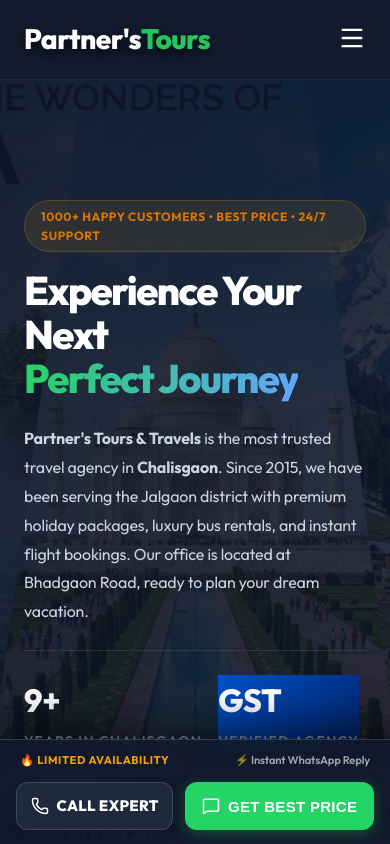
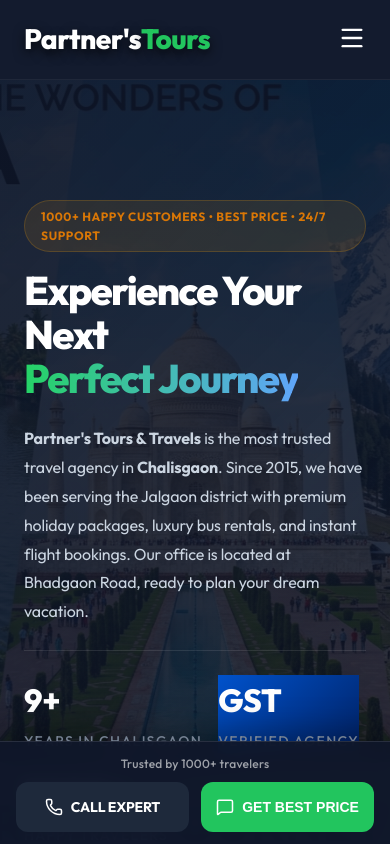
Before and after one commit to shubhpatil28/partner-tours-website, a React (Vite) app: page / in a window 390 px wide. Shown: the top 844 px of the page. Built offline with nearby package versions, Linux system fonts and the light colour scheme.

Commit message:
Mobile sticky bar + WhatsApp optimization + SEO improvements

```diff
--- a/src/App.jsx
+++ b/src/App.jsx
@@ -81,26 +81,23 @@
             />
           )}
 
-          {/* Conversion-Optimized Mobile Sticky Bar */}
+          {/* Clean Mobile Sticky Contact Bar */}
           {!isMenuOpen && (
-            <div className="mobile-cta-shell slide-up-anim">
-              <div className="cta-micro-header">
-                <span className="urgency-tag">🔥 Limited Availability</span>
-                <span className="reply-tag">⚡ Instant WhatsApp Reply</span>
-              </div>
-              <div className="mobile-sticky-bar">
+            <div className="sticky-contact-bar">
+              <div className="sticky-trust-text">Trusted by 1000+ travelers</div>
+              <div className="sticky-bar-btns">
                 <a
                   href={getCallLink()}
-                  className="m-cta-btn m-call ripple"
-                  onClick={() => trackEvent(ANALYTICS_EVENTS.CALL_CLICK, { location: 'sticky_bar_v2' })}
+                  className="call-btn-sticky"
+                  onClick={() => trackEvent(ANALYTICS_EVENTS.CALL_CLICK, { location: 'sticky_bar_v3' })}
                 >
                   <Phone size={18} /> Call Expert
                 </a>
                 <button
-                  className="m-cta-btn m-whatsapp ripple"
+                  className="whatsapp-btn-sticky"
                   onClick={() => {
-                    trackEvent(ANALYTICS_EVENTS.WHATSAPP_REDIRECT, { location: 'sticky_bar_v2' });
-                    sendWhatsApp('conversion_optimized', 'Sticky Bar');
+                    trackEvent(ANALYTICS_EVENTS.WHATSAPP_REDIRECT, { location: 'sticky_bar_v3' });
+                    sendWhatsApp('simple_tour');
                   }}
                 >
                   <MessageSquare size={18} /> Get Best Price
--- a/src/index.css
+++ b/src/index.css
@@ -399,108 +399,75 @@
   grid-column: 1 / -1;
 }
 
-@media (max-width: 768px) {
-  .app-wrapper {
-    padding-bottom: calc(90px + env(safe-area-inset-bottom, 0px)); /* Space for mobile sticky bar + safe area */
-  }
-  .section-padding { padding: 60px 0; }
-  .section-title h2 { font-size: 2rem; }
-}
-
-/* Mobile Sticky Bar Styles - Fixed & Safe-Area Aware */
-.mobile-cta-shell {
+/* --- MINIMALIST MOBILE STICKY CONTACT BAR --- */
+.sticky-contact-bar {
   display: none;
   position: fixed;
   bottom: 0;
   left: 0;
   width: 100%;
-  z-index: 9999;
-  background: rgba(15, 23, 42, 0.9);
-  backdrop-filter: blur(16px);
-  padding: 0.75rem 1rem calc(0.875rem + env(safe-area-inset-bottom, 0px));
-  border-top: 1px solid rgba(255, 255, 255, 0.15);
-  box-shadow: 0 -15px 40px rgba(0, 0, 0, 0.5);
+  z-index: 99999;
+  background: rgba(15, 23, 42, 0.95);
+  backdrop-filter: blur(8px);
+  padding: 0.75rem 1rem calc(0.75rem + env(safe-area-inset-bottom, 0px));
+  border-top: 1px solid rgba(255, 255, 255, 0.1);
+  box-shadow: 0 -10px 30px rgba(0, 0, 0, 0.3);
+  flex-direction: column;
+  align-items: center;
+  gap: 0.5rem;
 }
 
-.slide-up-anim {
-  animation: slideUp 0.5s cubic-bezier(0.4, 0, 0.2, 1);
+.sticky-trust-text {
+  font-size: 0.75rem;
+  color: rgba(255, 255, 255, 0.6);
+  font-weight: 500;
+  letter-spacing: 0.02em;
 }
 
-@keyframes slideUp {
-  from { transform: translateY(100%); opacity: 0; }
-  to { transform: translateY(0); opacity: 1; }
+.sticky-bar-btns {
+  display: flex;
+  width: 100%;
+  gap: 0.75rem;
 }
 
-.cta-micro-header {
-  display: flex;
-  justify-content: space-between;
-  align-items: center;
-  margin-bottom: 0.75rem;
-  padding: 0 0.25rem;
-}
-
-.urgency-tag {
-  font-size: 0.7rem;
-  font-weight: 700;
-  color: var(--secondary);
-  text-transform: uppercase;
-  letter-spacing: 0.05em;
-}
-
-.reply-tag {
-  font-size: 0.7rem;
-  font-weight: 600;
-  color: rgba(255, 255, 255, 0.6);
-}
-
-.mobile-sticky-bar {
-  display: grid;
-  grid-template-columns: 1fr 1.2fr;
-  gap: 0.75rem;
-  max-width: 600px;
-  margin: 0 auto;
-  width: 100%;
-}
-
-.m-cta-btn {
+.sticky-bar-btns a,
+.sticky-bar-btns button {
+  flex: 1;
   display: flex;
   align-items: center;
   justify-content: center;
   gap: 0.5rem;
-  padding: 1rem 0.5rem;
+  padding: 0.875rem 0.25rem;
   border-radius: var(--radius-md);
-  font-weight: 800;
-  font-size: 0.9375rem;
+  font-weight: 700;
+  font-size: 0.875rem;
   text-decoration: none;
-  transition: all 0.3s cubic-bezier(0.4, 0, 0.2, 1);
+  transition: all 0.2s ease;
   cursor: pointer;
   border: none;
   text-transform: uppercase;
-  letter-spacing: 0.02em;
 }
 
-.m-call {
-  background: var(--primary-light);
+.call-btn-sticky {
+  background: #1e293b;
   color: var(--white);
-  border: 1px solid rgba(255, 255, 255, 0.15);
 }
 
-.m-whatsapp {
-  background: var(--accent);
+.whatsapp-btn-sticky {
+  background: #22c55e;
   color: var(--white);
-  box-shadow: 0 4px 15px rgba(37, 211, 102, 0.3);
 }
 
 .m-cta-btn:active {
-  transform: scale(0.96);
+  transform: scale(0.97);
 }
 
 @media (max-width: 768px) {
-  .mobile-cta-shell {
-    display: block;
+  .sticky-contact-bar {
+    display: flex;
   }
 
-  footer {
-    padding-bottom: 5rem !important;
+  body {
+    padding-bottom: 90px !important;
   }
 }
--- a/src/utils/contactHelpers.js
+++ b/src/utils/contactHelpers.js
@@ -51,6 +51,9 @@
               `👥 Passengers: \n\n` +
               `Please share the best price and availability.`;
   }
+  else if (type === "simple_tour") {
+    message = `Hi, I want to book a tour package. Please share details.`;
+  }
   else {
     message = `Hi, I want to enquire about your travel services.`;
   }
```
